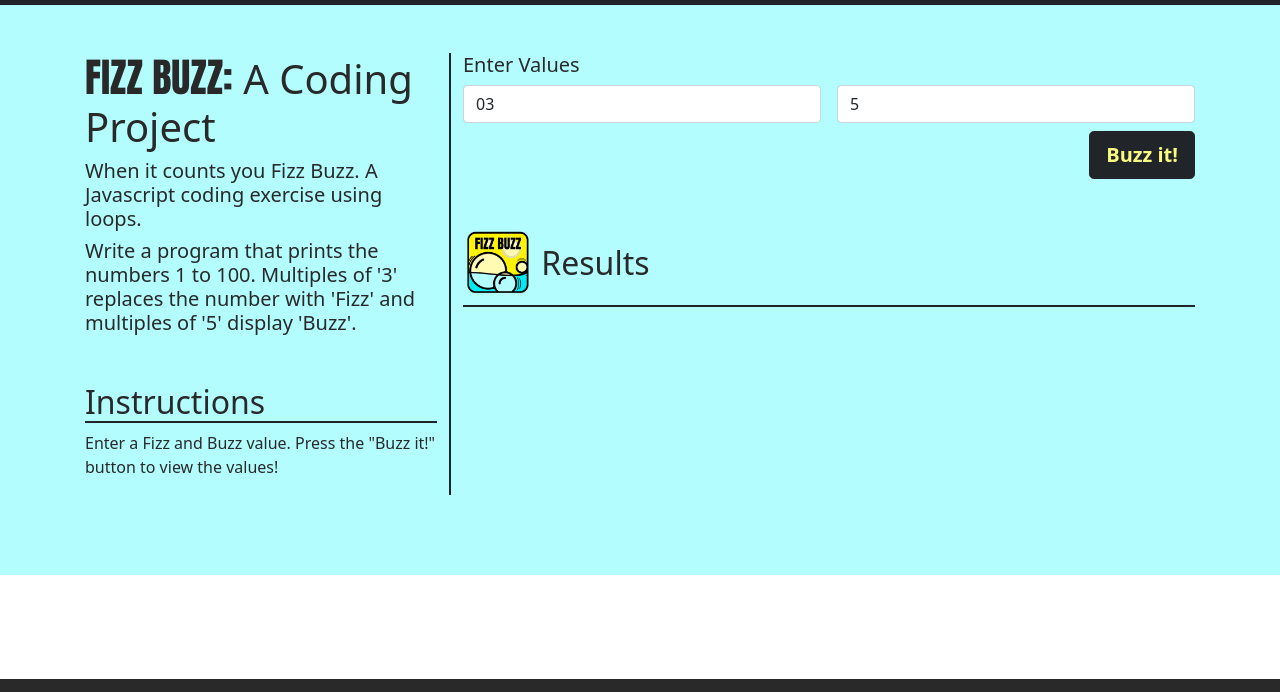
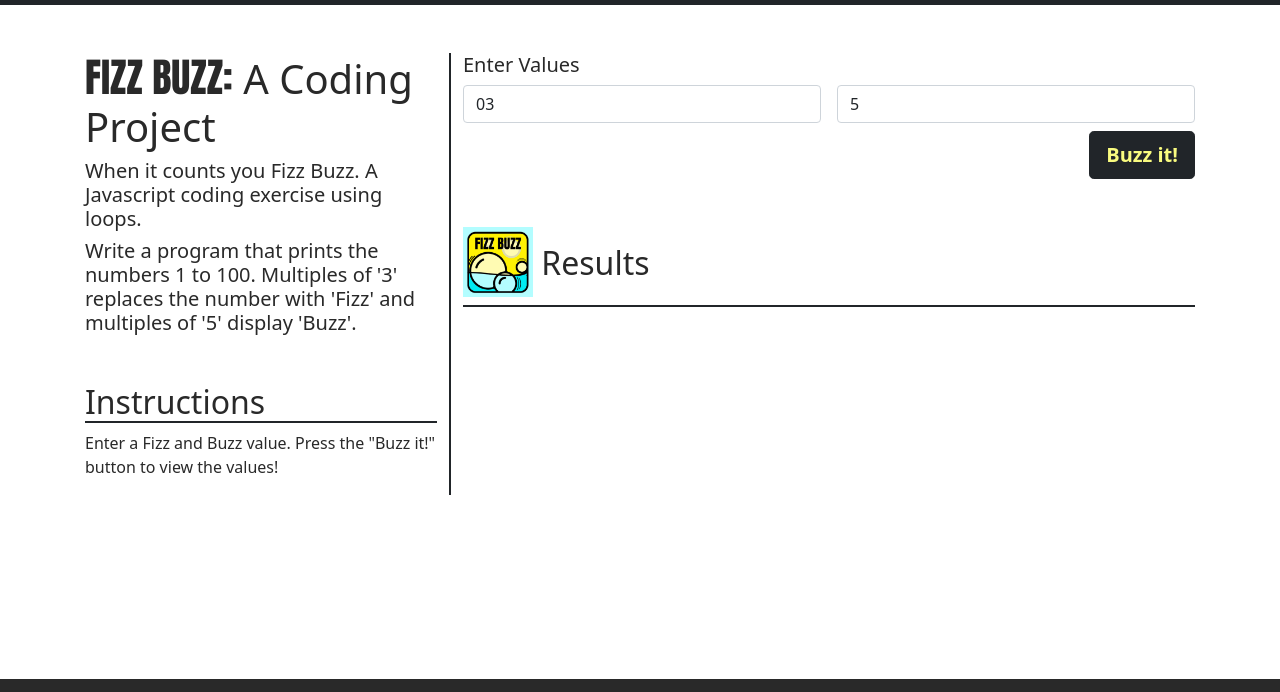
Before and after one commit to StevesGitRepo/FizzBuzz, a plain HTML site: page app.html in a window 1280 px wide. Shown: the part 55-747 px from the top of the page. Drawn offline with nearby package versions, Linux system fonts and the light colour scheme.

Commit message:
app page background change
background element removed from app page div, removed light blue color from page

```diff
--- a/app.html
+++ b/app.html
@@ -88,7 +88,7 @@
       </div>
     </nav>
     <!-- ==== Main Section ==== -->
-    <main class="flex-shrink-0 background">
+    <main class="flex-shrink-0">
       <div class="container mt-5">
         <div class="row">
           <div class="col-12 col-lg-4 border-end border-2 border-dark">
```
